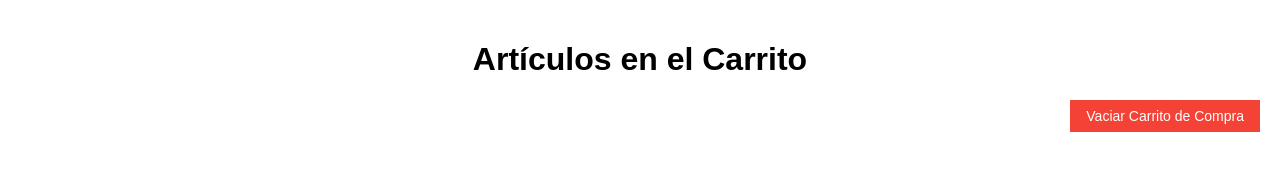
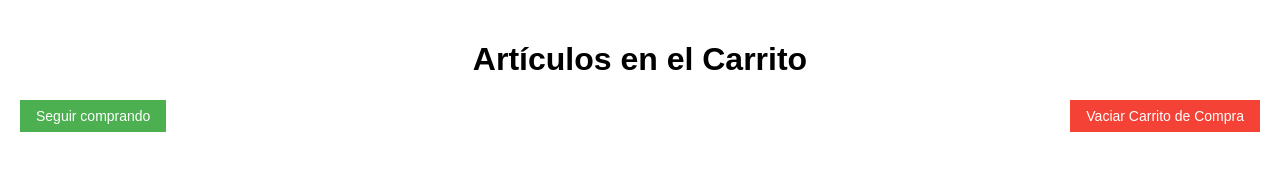
Before and after one commit to ivanmf42/serverless, a plain HTML site: page carrito.html in a window 1280 px wide. Drawn offline with Linux system fonts and the light colour scheme; no server answers.

Commit message:
Add files via upload

```diff
--- a/carrito.html
+++ b/carrito.html
@@ -90,6 +90,18 @@
             cursor: pointer;
             float: right;
         }
+
+        .continue-shopping-button {
+            background-color: #4CAF50;
+            color: white;
+            border: none;
+            padding: 8px 16px;
+            text-align: center;
+            text-decoration: none;
+            display: inline-block;
+            font-size: 14px;
+            cursor: pointer;
+        }
     </style>
 </head>
 <body>
@@ -107,6 +119,7 @@
     </div>
 
     <button id="emptyCartButton" class="empty-cart-button">Vaciar Carrito de Compra</button>
+    <a href="compraArticulo.html"><button class="continue-shopping-button">Seguir comprando</button></a>
 
     <script>
         var carritoUrl = "https://t9-af-2016630581.azurewebsites.net/api/ObtenerArticulosCarrito?code=eXsRTLhYXtuaCl_x92uDtk9UsrczKmFI2EkyMvgEM7-yAzFufXQyjw==";
```
